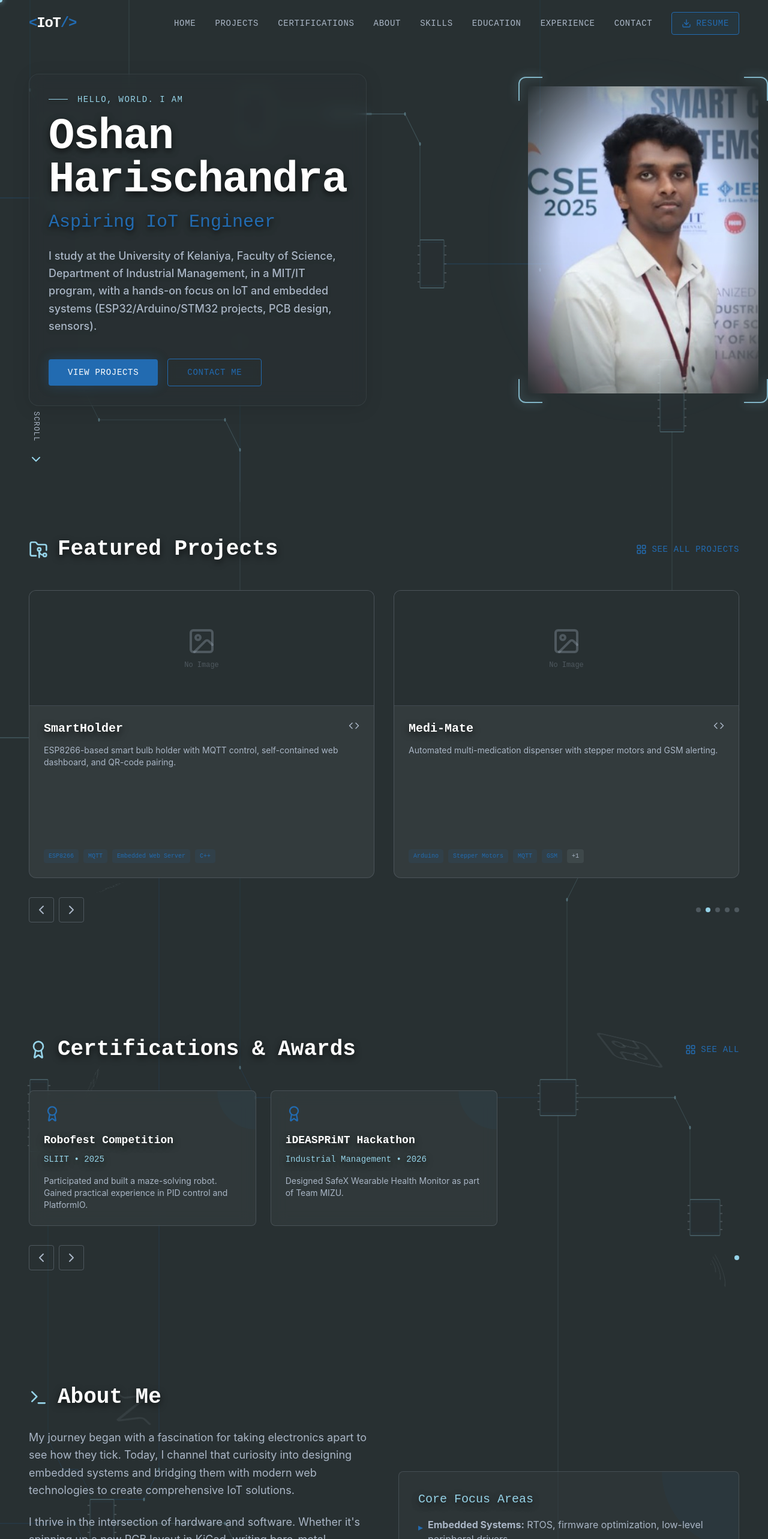
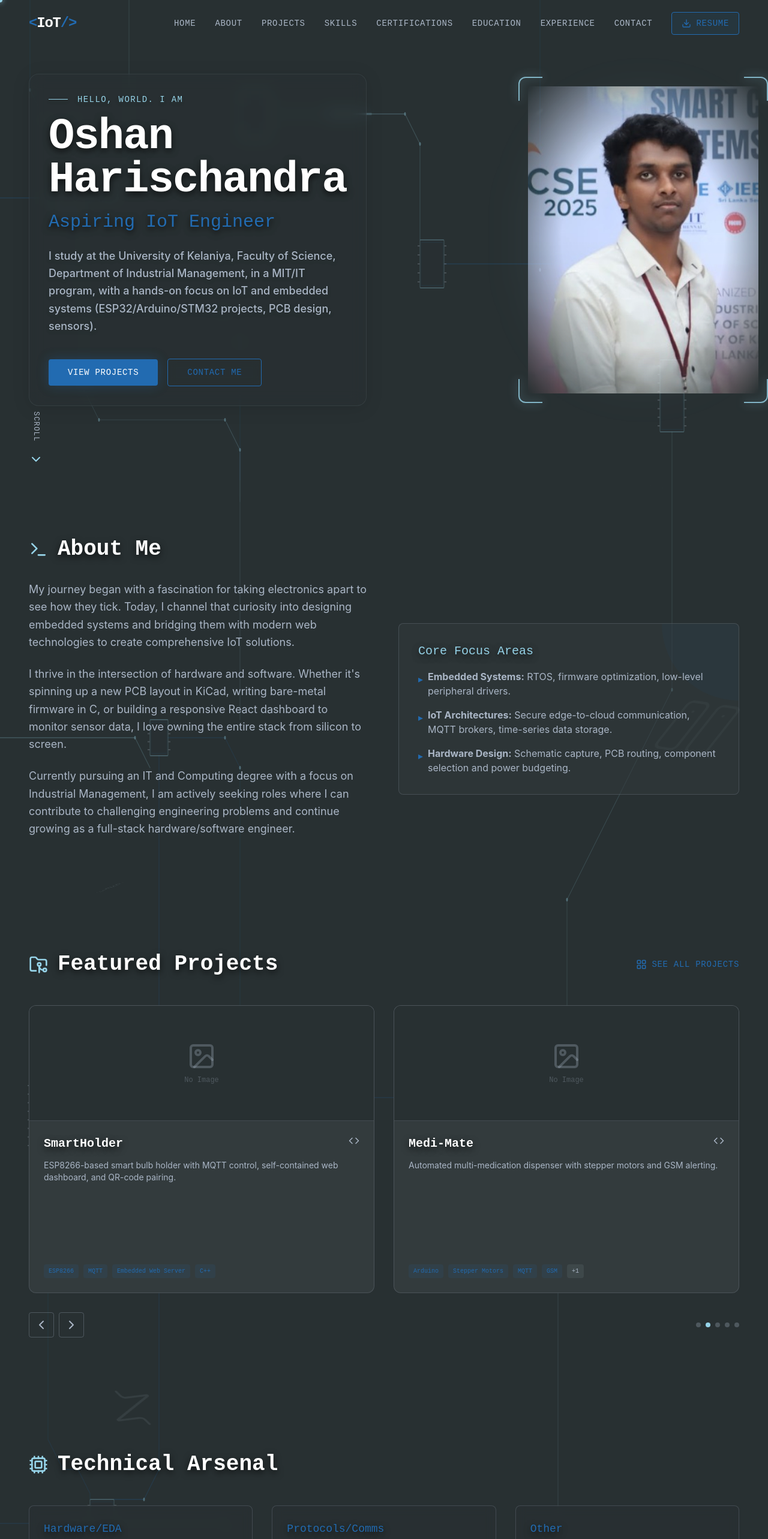
Before and after one commit to Oshanharischandra/Oshanharischandra.github.io, a React (Vite) app: page / in a window 1280 px wide. Shown: the top 2566 px of the page at 60% size. Built offline with nearby package versions, Linux system fonts and the light colour scheme.

Commit message:
fix: final section reorder

```diff
--- a/src/App.tsx
+++ b/src/App.tsx
@@ -24,10 +24,10 @@ function App() {
 
       <main>
         <Hero />
+        <About />
         <Projects />
+        <Skills />
         <Certifications />
-        <About />
-        <Skills />
         <Education />
         <Experience />
         <Contact />
--- a/src/components/layout/Navbar.tsx
+++ b/src/components/layout/Navbar.tsx
@@ -23,10 +23,10 @@ export default function Navbar() {
 
   const navLinks = [
     { name: 'Home', href: '#home' },
+    { name: 'About', href: '#about' },
     { name: 'Projects', href: '#projects' },
+    { name: 'Skills', href: '#skills' },
     { name: 'Certifications', href: '#certifications' },
-    { name: 'About', href: '#about' },
-    { name: 'Skills', href: '#skills' },
     { name: 'Education', href: '#education' },
     { name: 'Experience', href: '#experience' },
     { name: 'Contact', href: '#contact' },
```
